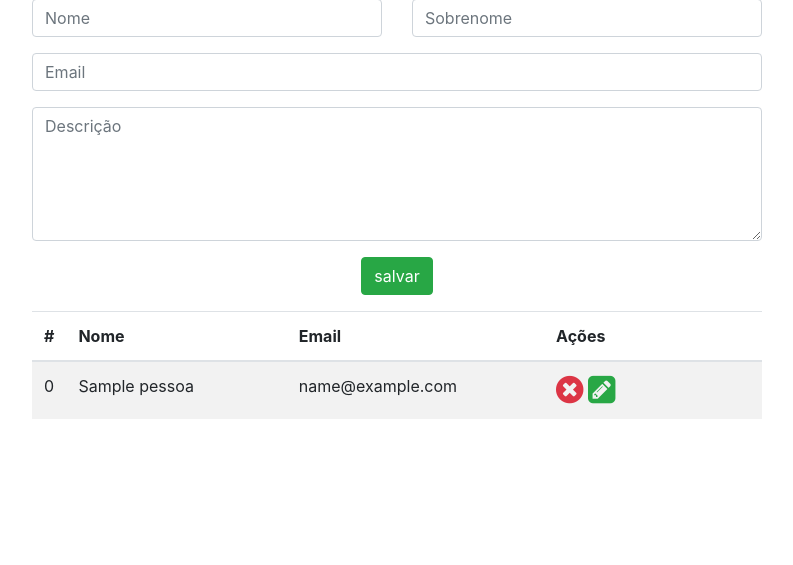
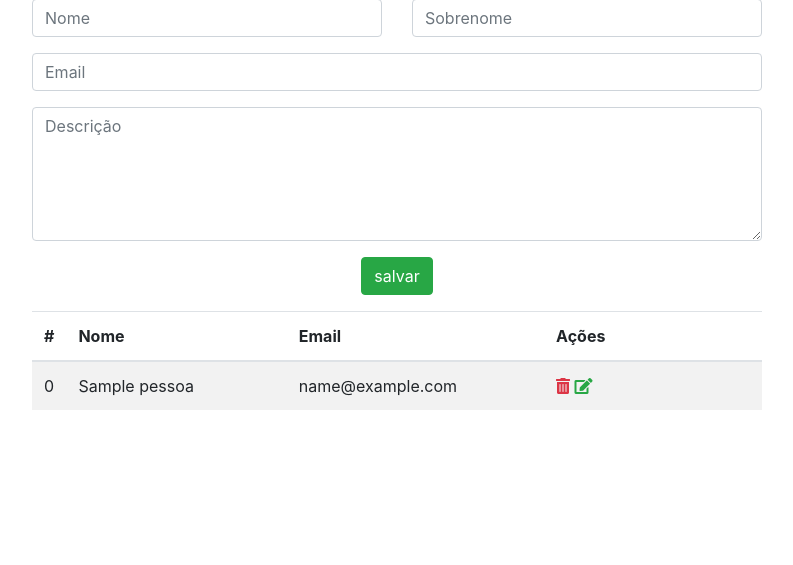
Before and after one commit to jeferson3/Crud_Livros_Php_MVC, a PHP site: page / in a window 1280 px wide. Shown: the part 17-582 px from the top of the page, without its empty margins (243-1036 px from the left). Run offline with PHP 8.4, Linux system fonts and the light colour scheme; tables that the repository leaves empty or names only in its code hold one stand-in row (values such as "Sample post"); some libraries are stand-ins or nearby versions.

Commit message:
Update index.php

```diff
--- a/index.php
+++ b/index.php
@@ -7,7 +7,7 @@
     <meta name="viewport" content="width=device-width, initial-scale=1, shrink-to-fit=no">
 
     <link rel="stylesheet" href="https://stackpath.bootstrapcdn.com/bootstrap/4.3.1/css/bootstrap.min.css" integrity="sha384-ggOyR0iXCbMQv3Xipma34MD+dH/1fQ784/j6cY/iJTQUOhcWr7x9JvoRxT2MZw1T" crossorigin="anonymous">
-    <link rel="stylesheet" href="https://maxcdn.bootstrapcdn.com/font-awesome/4.7.0/css/font-awesome.min.css">
+    <link rel="stylesheet" href="https://cdnjs.cloudflare.com/ajax/libs/font-awesome/5.13.1/css/all.min.css">
 </head>
 
 <body>
@@ -80,6 +80,7 @@
                         </tr>
                     </thead>
                     <tbody>
+                        <i class=''></i>
                         <?php
                         require_once('conexao.php');
                         $crud = new Crud("localhost", "crud", "root", "");
@@ -94,12 +95,12 @@
                                 <td>$i[3]</td>
                                 <td>
                                 <a href='delete.php?id=$i[0]' title='deletar'>
-                                    <i class='fa fa-times-circle fa-2x text-danger' aria-hidden='true'></i>
+                                    <i class='fas fa-trash-alt fas-2x text-danger'></i>
                                 </a>
                                 <a href='#' title='atualizar'
                                 data-toggle='modal' data-target='#update'
                                 data-id=<?php echo $i[0]; ?>
-                                    <i class='fa fa-pencil-square fa-2x text-success' aria-hidden='true'></i>
+                                    <i class='fas fa-edit fas-2x text-success' aria-hidden='true'></i>
                                 </a>
 
                                 </tr>
```
